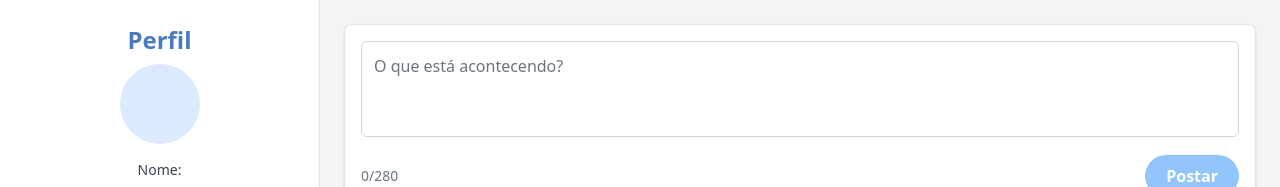
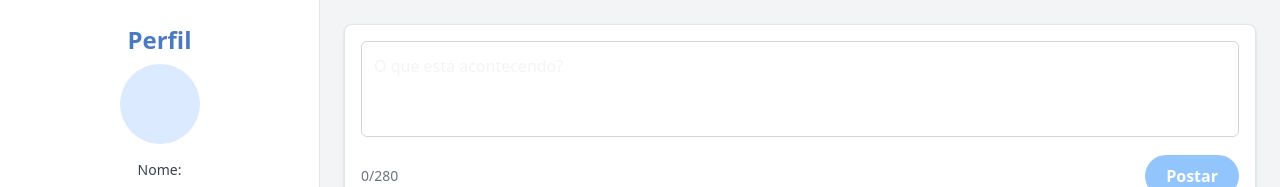
Before and after one commit to NordicManX/jubileu-clone-twitter, a React (Vite) app in the folder frontend/: page /timeline in a window 1280 px wide. Shown: the top 187 px of the page. Built offline with nearby package versions, Linux system fonts and the light colour scheme; no server answers; sample sign-in values are in the browser's storage.

Commit message:
atualziado banco de dados, adicionado a tabela comments que estava faltando

```diff
--- a/frontend/src/pages/Timeline.tsx
+++ b/frontend/src/pages/Timeline.tsx
@@ -177,7 +177,7 @@
                 <div className="p-6">
                     {/* Área de postagem */}
                     <div className="bg-white rounded-lg shadow p-4 mb-6 border border-gray-200">
-                       <textarea className="w-full h-24 border border-gray-300 rounded-md p-3 text-gray-800 placeholder-gray-500 focus:outline-none focus:ring-2 focus:ring-blue-500 resize-none" placeholder="O que está acontecendo?" value={novoTweet} onChange={(e) => setNovoTweet(e.target.value)} maxLength={280} />
+                       <textarea className="w-full h-24 border border-gray-300 rounded-md p-3 text-gray-100 placeholder-gray-100 focus:outline-none focus:ring-2 focus:ring-blue-500 resize-none" placeholder="O que está acontecendo?" value={novoTweet} onChange={(e) => setNovoTweet(e.target.value)} maxLength={280} />
                        <div className="flex justify-between items-center mt-3"> <span className={`text-sm ${novoTweet.length > 280 ? 'text-red-500' : 'text-gray-500'}`}> {novoTweet.length}/280 </span> <button onClick={handleNovoTweet} className={`font-bold py-2 px-5 rounded-full text-white transition-colors ${ novoTweet.trim() === "" || novoTweet.length > 280 ? "bg-blue-300 cursor-not-allowed" : "bg-blue-500 hover:bg-blue-600" }`} disabled={novoTweet.trim() === "" || novoTweet.length > 280}> Postar </button> </div>
                     </div>
                     {/* Lista de Tweets */}
```
